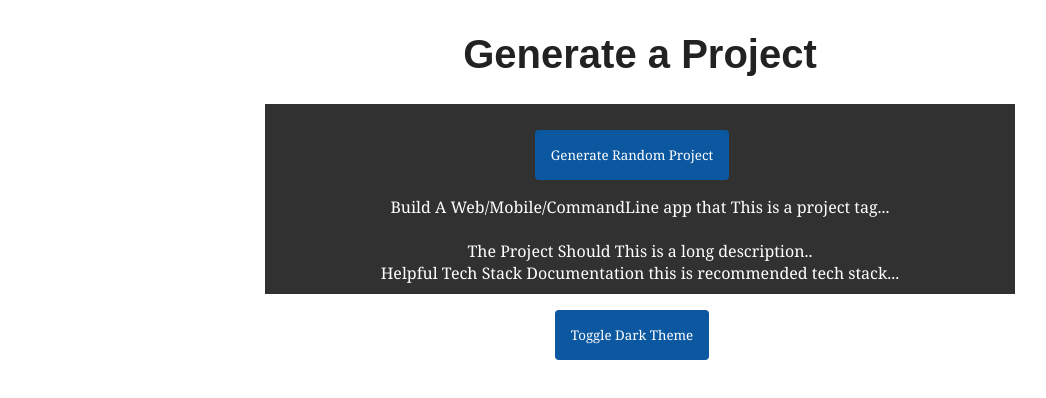
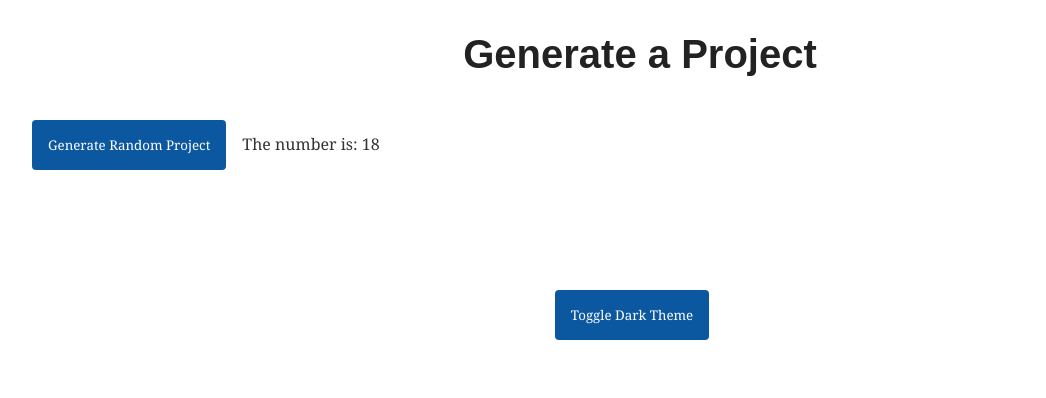
Before and after one commit to hackathon-project-generator/project-gen, an Angular app: page / in a window 1280 px wide. Both pictures are taken after a click on the button "Generate Random Project". Shown: the top 398 px of the page, without its empty margins (0-1046 px from the left). Built offline with nearby package versions, Linux system fonts and the light colour scheme.

Commit message:
Merge branch 'frontend' of github.com:robkpaul/project-gen into frontend

```diff
--- a/package.json
+++ b/package.json
@@ -19,6 +19,7 @@
     "@angular/platform-browser": "~13.3.0",
     "@angular/platform-browser-dynamic": "~13.3.0",
     "@angular/router": "~13.3.0",
+    "bootstrap": "^5.1.3",
     "rxjs": "~7.5.0",
     "tslib": "^2.3.0",
     "zone.js": "~0.11.4"
--- a/src/app/generate-project/generate-project.component.html
+++ b/src/app/generate-project/generate-project.component.html
@@ -1,6 +1,9 @@
-<div class="centered">
-    <div><button (click)="GenerateProject()">Generate Random Project</button></div>
-    <div class="project">
+<div class="containerized">
+    <div class="generateButton">
+        <button (click)="GenerateProject()">Generate Random Project</button>
+        <span>The number is: </span>{{valued}}
+    </div>
+    <div class="project" *ngIf="isShow">
         <div class="shortDesc">
             <span>Build A </span>{{project.type}}
             <span> app that </span> {{project.tag}}
--- a/src/app/generate-project/generate-project.component.ts
+++ b/src/app/generate-project/generate-project.component.ts
@@ -15,7 +15,9 @@ export class GenerateProjectComponent implements OnInit {
     stack: 'this is recommended tech stack...'
   }
   valued:number = 0;
+  isShow:boolean = false;
   GenerateProject(): void {
+    this.isShow = true;
     this.valued = Math.floor((Math.random() * 100) + 1);
   }
   constructor() { }
```
Also changed, not shown: 1 other file (tests, documents, lock files or other folders).
